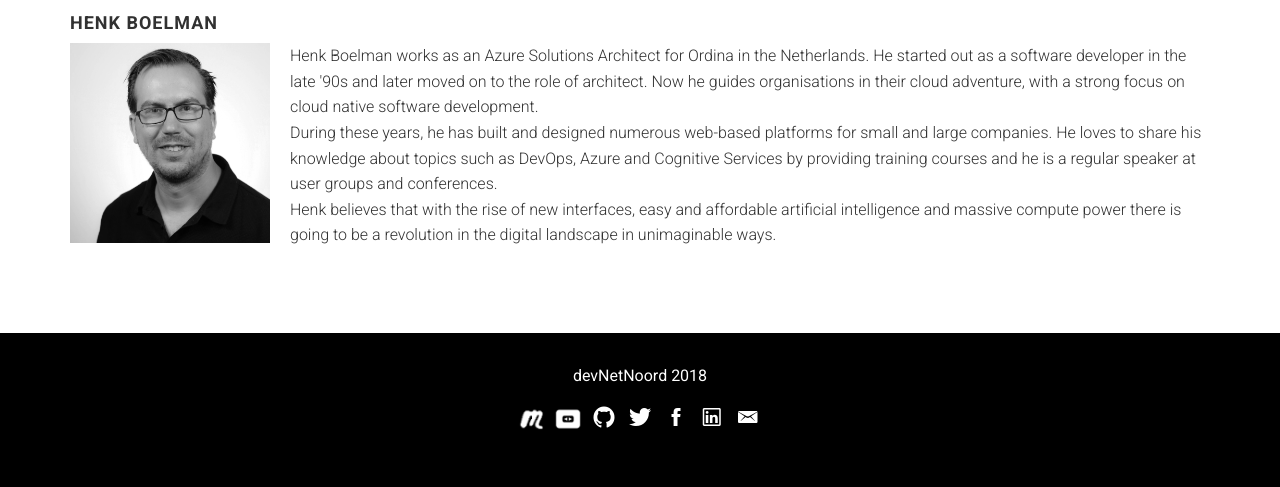
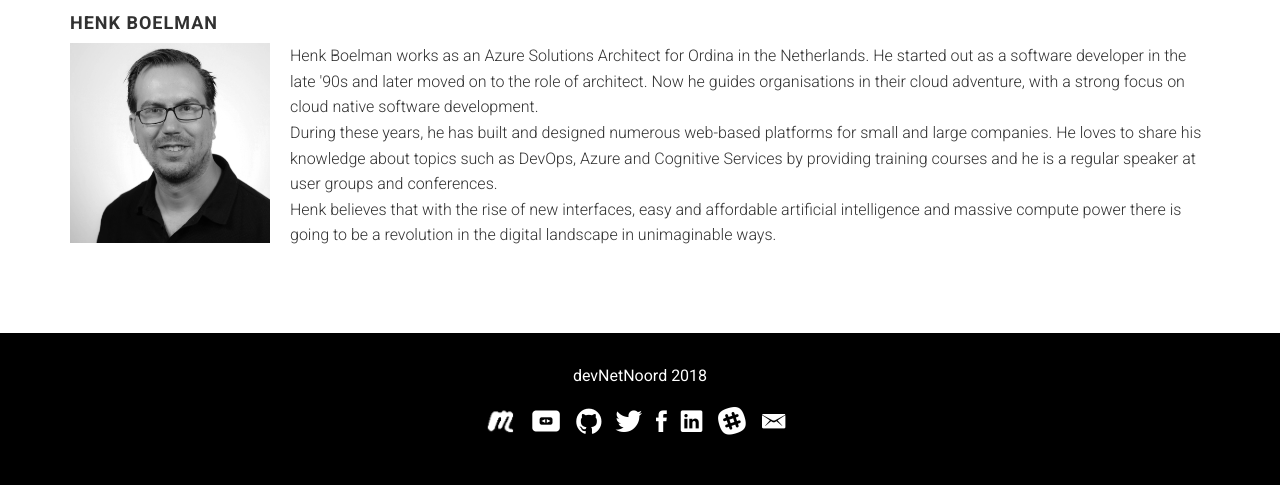
Before and after one commit to devNetNoord/devNetNoord.github.io, a website: page index.html in a window 1280 px wide. Shown: the part 6671-7158 px from the top of the page. Drawn offline with Linux system fonts and the light colour scheme; files whose address does not match are found by name.

Commit message:
Slack toegevoegd aan footer

```diff
--- a/assets/css/dnn.css
+++ b/assets/css/dnn.css
@@ -102,7 +102,5 @@
   background: url(../images/partner/Centric.png) no-repeat center center/contain;
 }
 .social-block img {
-  height: 28px;
-  vertical-align: bottom;
-  width: 28px;
+  margin-top: -14px;
 }
--- a/assets/css/main.css
+++ b/assets/css/main.css
@@ -42,7 +42,6 @@ p {
 
 ul li {
   font-weight: 700;
-  margin-bottom: 10px;
 }
 
 .custom-list-icon, .list-arrow-right {
@@ -68,13 +67,13 @@ ul li {
   display: inline-block;
 }
 .social-block li a {
-  display: inline-block;
   height: 32px;
   width: 32px;
   color: #4e4e4e;
+  margin-right: 10px;
 }
 .social-block li a i {
-  font-size: 1.5em;
+  font-size: 1.8em;
 }
 .social-block li a:hover, .social-block li a:focus {
   color: #000;
--- a/index.html
+++ b/index.html
@@ -478,7 +478,8 @@
                       <li><a href="https://github.com/devNetNoord" target="_blank"><i class="ion-social-github"></i></a></li>
                       <li><a href="https://twitter.com/devnetnoord" target="_blank"><i class="ion-social-twitter"></i></a></li>
                       <li><a href="https://www.facebook.com/devnetnoord/" target="_blank"><i class="ion-social-facebook"></i></a></li>
-                      <li><a href="https://www.linkedin.com/groups/4056831" target="_blank"><i class="ion-social-linkedin-outline"></i></a></li>
+                      <li><a href="https://www.linkedin.com/groups/4056831" target="_blank"><i class="ion-social-linkedin"></i></a></li>
+                      <li><a href="https://devnetnoord.slack.com/messages/C82MXD6NS/" target="_blank"><img src="assets/images/slack.png"/></a></li>
                       <li><a href="mailto:info@devnetnoord.nl"><i class="ion-email"></i></a></li>
                     </ul>
                 </div>
```
Also changed, not shown: assets/images/slack.png (added).
